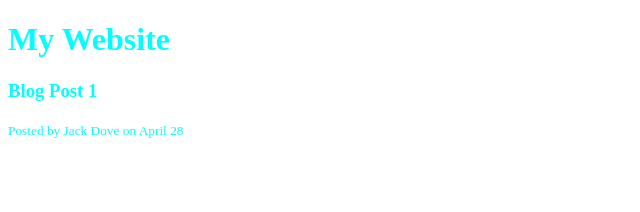
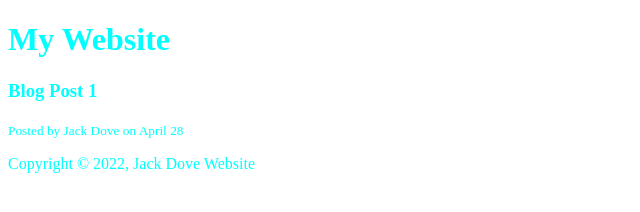
Before and after one commit to JackDovey/first-git-hub-project, a plain HTML site: page index.html in a window 1280 px wide. Shown: the whole page, without its empty margins (0-640 px from the left). Drawn offline with Linux system fonts and the light colour scheme.

Commit message:
added footer

```diff
--- a/index.html
+++ b/index.html
@@ -22,6 +22,10 @@
 <small>Posted by Jack Dove on April 28</small>
         </article>
     </section>
+
+    <footer>
+        <p>Copyright &copy; 2022, Jack Dove Website</p>
+    </footer>
 </body>
 
 
```
